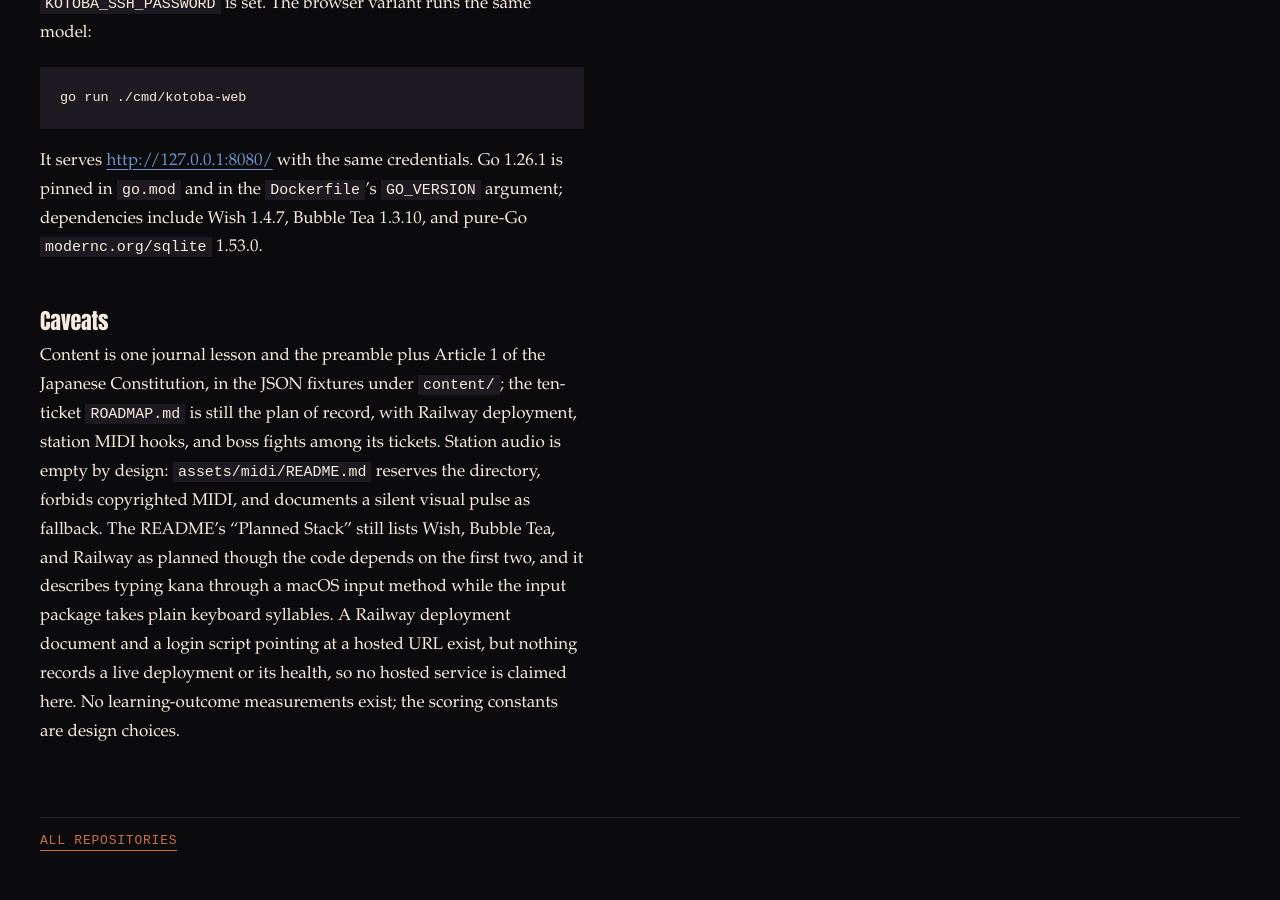
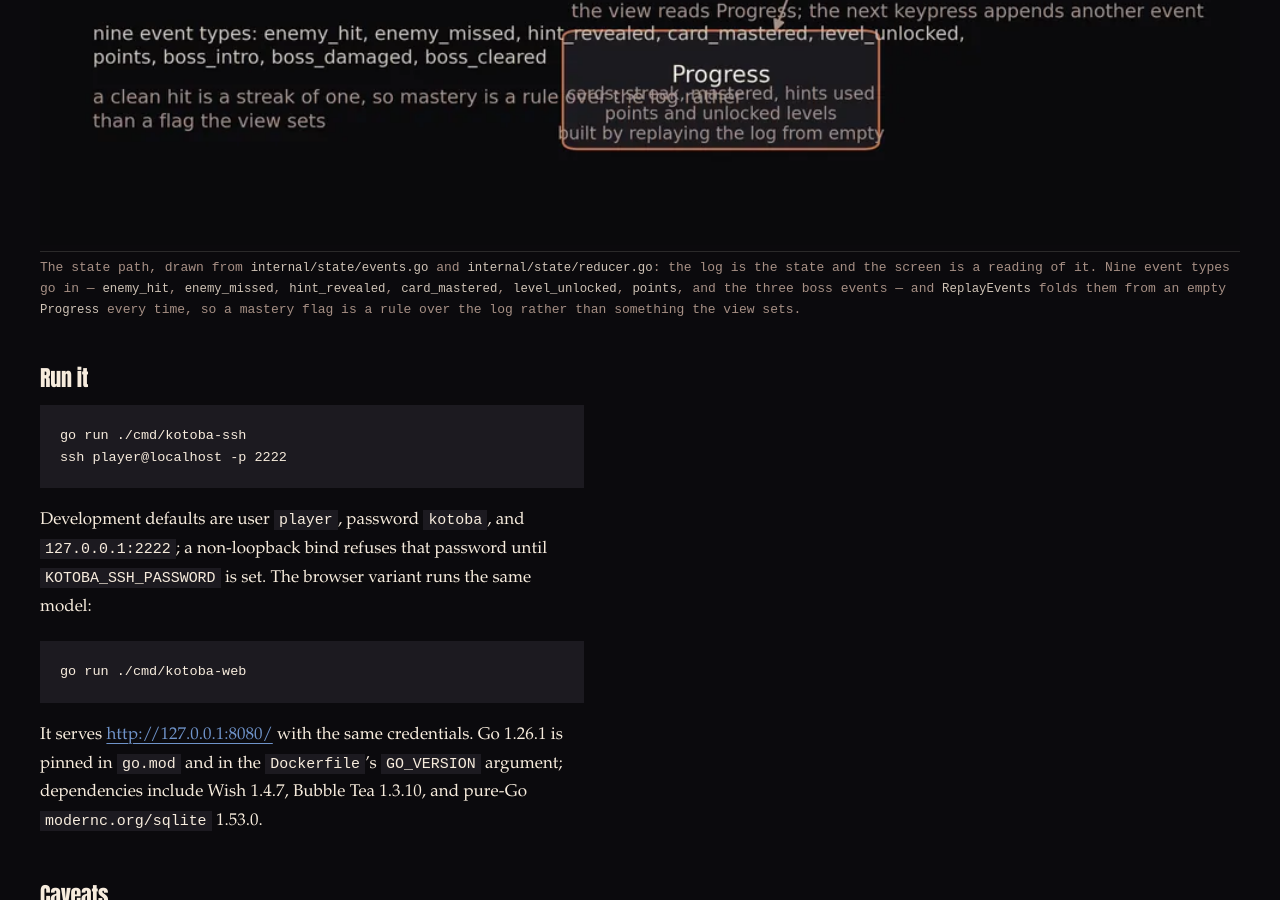
Before and after one commit to superposition/superposition.github.io, a Jekyll site: the page built from _repos/kotoba-line.md, in a window 1280 px wide and 900 px high, scrolled down 2948 px. Built offline with Jekyll 4.4.1, drawn with Linux system fonts in a browser that asks for light colours.

Commit message:
Hold the figure ratio on the two shooter frames, and finish kotoba
The two existing space-bullet-hell figures kept their height attribute
without height:auto, which stretches them at phone width. kotoba-line gets
a second figure for the event log and the reducer.

````diff
--- a/_repos/kotoba-line.md
+++ b/_repos/kotoba-line.md
@@ -34,6 +34,16 @@ The loop lives in `internal/tui/app/model.go`: four modes (drill, boss, stations
 
 State gets the most care. `internal/state/events.go` defines the event log; `reducer.go` replays events into a `Progress` value of per-card streaks, masteries, unlocked levels, and points, granting mastery once a streak crosses `MasteryCleanHitStreak`; `snapshot.go`, `sqlite.go`, and `postgres.go` persist it. `internal/skilltree/tree.go` turns cards and prerequisites into levels and requirement states, and `internal/boss/model.go` models bosses as HP phases over text chunks. Transitions are deterministic frame sequences from `internal/transition/scene.go`, seven scenes rendered by `internal/tui/transition/render.go` with pieces from `internal/tui/atoms`. `internal/sshapp/web.go` exposes the same model as HTML through login, `/play`, and `/api/key`.
 
+<figure>
+  <img src="/assets/repos/kotoba-line/state-flow-2000.webp"
+       srcset="/assets/repos/kotoba-line/state-flow-1000.webp 1000w, /assets/repos/kotoba-line/state-flow-2000.webp 2000w"
+       sizes="(min-width: 1040px) 1000px, 100vw"
+       width="2000" height="779" style="height:auto" loading="lazy" decoding="async"
+       alt="A diagram: a keypress goes to a TUI mode, which emits one of nine event types, appends it to the event log, and a reducer replays the log in order into Progress — cards with streaks and hints, points, unlocked levels.">
+  <figcaption>The state path, drawn from <code>internal/state/events.go</code> and <code>internal/state/reducer.go</code>: the log is the state and the screen is a reading of it. Nine event types go in — <code>enemy_hit</code>, <code>enemy_missed</code>, <code>hint_revealed</code>, <code>card_mastered</code>, <code>level_unlocked</code>, <code>points</code>, and the three boss events — and <code>ReplayEvents</code> folds them from an empty <code>Progress</code> every time, so a mastery flag is a rule over the log rather than something the view sets.</figcaption>
+</figure>
+
+
 ## Run it
 
 ```sh
````
Also changed, not shown: _repos/ml-kem-ml-dsa-lab.md (+3 -2 lines), _repos/space-bullet-hell.md (+2 -2 lines), assets/repos/kotoba-line/state-flow-1000.webp (added), assets/repos/kotoba-line/state-flow-2000.webp (added).
